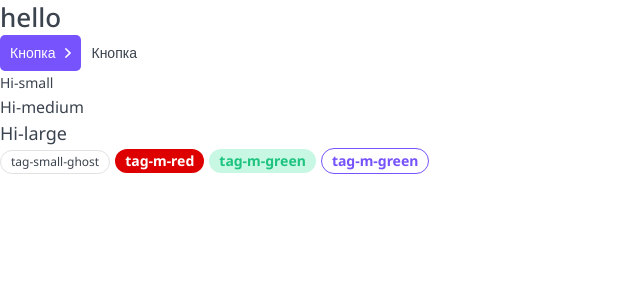
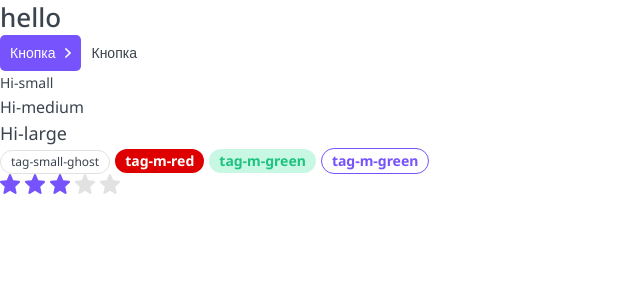
Before and after one commit to nikule4ka/reactjs-nextjs, a Next.js app: page / in a window 1280 px wide. Shown: the top 300 px of the page, without its empty margins (0-640 px from the left). Built offline with nearby package versions, Linux system fonts and the light colour scheme.

Commit message:
implement component rating

```diff
--- /dev/null
+++ b/components/Rating/Rating.module.css
@@ -0,0 +1,11 @@
+.filled svg {
+  fill: var(--primary);
+}
+
+.star svg {
+  margin-right: 5px;
+}
+
+.editable {
+  cursor: pointer;
+}
--- /dev/null
+++ b/components/Rating/Rating.tsx
@@ -0,0 +1,75 @@
+import React, { KeyboardEvent, useEffect, useState } from "react";
+import { RatingProps } from "./Rating.props";
+import StarIcon from "./star.svg";
+import cn from "classnames";
+import s from "./Rating.module.css";
+
+const Rating = ({
+  rating,
+  setRating,
+  isEditable = false,
+  ...props
+}: RatingProps): JSX.Element => {
+  const [ratingArray, setRatingArray] = useState<JSX.Element[]>(
+    new Array(5).fill(<></>)
+  );
+
+  useEffect(() => {
+    constructRating(rating);
+    // eslint-disable-next-line react-hooks/exhaustive-deps
+  }, [rating]);
+
+  const constructRating = (currentRating: number): void => {
+    const updateArray = ratingArray.map((r: JSX.Element, i: number) => {
+      return (
+        <span
+          className={cn(s.star, {
+            [s.filled]: i < currentRating,
+            [s.editable]: isEditable
+          })}
+          onMouseEnter={(): void => changeDisplay(i + 1)}
+          onMouseLeave={(): void => changeDisplay(rating)}
+          onClick={(): void => onClick(i + 1)}
+        >
+          <StarIcon
+            // eslint-disable-next-line @typescript-eslint/explicit-function-return-type
+            onKeyDown={(e: KeyboardEvent<SVGAElement>) =>
+              isEditable && handleSpace(i + 1, e)
+            }
+            tabIndex={isEditable ? 0 : -1}
+          />
+        </span>
+      );
+    });
+    setRatingArray(updateArray);
+  };
+
+  const changeDisplay = (r: number): void => {
+    if (!isEditable) {
+      return;
+    }
+    constructRating(r);
+  };
+
+  const onClick = (r: number): void => {
+    if (!isEditable || !setRating) {
+      return;
+    }
+    setRating(r);
+  };
+
+  const handleSpace = (r: number, e: KeyboardEvent<SVGAElement>): void => {
+    if (e.code === "Space" && setRating) {
+      setRating(r);
+    }
+  };
+  return (
+    <div {...props}>
+      {ratingArray.map((r, i) => (
+        <span key={i}>{r}</span>
+      ))}
+    </div>
+  );
+};
+
+export default Rating;
--- a/components/index.ts
+++ b/components/index.ts
@@ -2,3 +2,4 @@ export { default as Htag } from "./Htag/Htag";
 export { default as Button } from "./Button/Button";
 export { default as Paragraph } from "./Paragraph/Paragraph";
 export { default as Tag } from "./Tag/Tag";
+export { default as Rating } from "./Rating/Rating";
--- a/pages/_app.tsx
+++ b/pages/_app.tsx
@@ -8,11 +8,6 @@ export default function App({ Component, pageProps }: AppProps): JSX.Element {
       <Head>
         <title>My app</title>
         <link rel="icon" href="/favicon.ico" />
-        <link rel="preconnect" href="https://fonts.googleapis.com" />
-        <link
-          href="https://fonts.googleapis.com/css2?family=Noto+Sans:wght@300;400;500;700&display=swap"
-          rel="stylesheet"
-        />
       </Head>
       <Component {...pageProps} />
     </>
--- a/pages/_document.tsx
+++ b/pages/_document.tsx
@@ -18,7 +18,13 @@ class MyDocument extends Document {
   render(): JSX.Element {
     return (
       <Html lang="en">
-        <Head />
+        <Head>
+          <link rel="preconnect" href="https://fonts.googleapis.com" />
+          <link
+            href="https://fonts.googleapis.com/css2?family=Noto+Sans:wght@300;400;500;700&display=swap"
+            rel="stylesheet"
+          />
+        </Head>
         <body>
           <Main />
           <NextScript />
--- a/pages/index.tsx
+++ b/pages/index.tsx
@@ -1,6 +1,8 @@
-import { Button, Htag, Paragraph, Tag } from "../components";
+import { useState } from "react";
+import { Button, Htag, Paragraph, Rating, Tag } from "../components";
 
 export default function Home(): JSX.Element {
+  const [rating, setRating] = useState<number>(3);
   return (
     <>
       <Htag tag="h1">hello</Htag>
@@ -21,6 +23,7 @@ export default function Home(): JSX.Element {
       <Tag size="m" color="primary">
         tag-m-green
       </Tag>
+      <Rating rating={rating} setRating={setRating} isEditable />
     </>
   );
 }
```
Also changed, not shown: components/Rating/Rating.props.ts (added, +8 -0 lines), components/Rating/star.svg (added).
